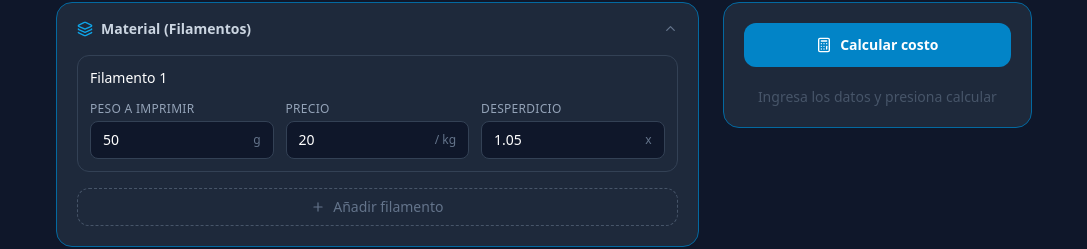
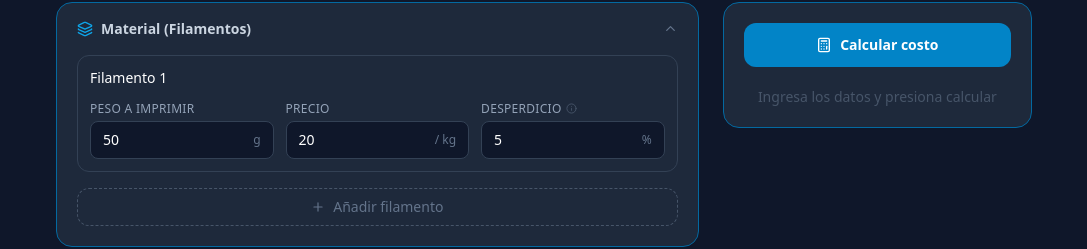
Before and after one commit to Darkvus/3d-print-calculator, a React (Vite) app: page / in a window 1280 px wide. Shown: the part 102-351 px from the top of the page, without its empty margins (96-1183 px from the left). Built offline with nearby package versions, Linux system fonts and the light colour scheme.

Commit message:
fix: waste factor input as percentage with tooltip, fix wrong calculation

```diff
--- a/src/components/calculator/MaterialSection.tsx
+++ b/src/components/calculator/MaterialSection.tsx
@@ -54,11 +54,12 @@ export function MaterialSection() {
               />
               <InputField
                 label="Desperdicio"
-                value={f.wasteFactor}
-                unit="x"
-                min={1}
-                step={0.01}
-                onChange={(v) => updateFilament(f.id, { wasteFactor: v })}
+                value={Math.round((f.wasteFactor - 1) * 100)}
+                unit="%"
+                min={0}
+                step={1}
+                tooltip="Porcentaje de filamento extra que se pierde por purgas, soportes o fallos. Ej: 10 = 10% más de material del estimado."
+                onChange={(v) => updateFilament(f.id, { wasteFactor: 1 + v / 100 })}
               />
             </div>
           </div>
--- a/src/components/ui/InputField.tsx
+++ b/src/components/ui/InputField.tsx
@@ -1,4 +1,5 @@
 import { useState, useEffect } from 'react'
+import { Info } from 'lucide-react'
 
 interface InputFieldProps {
   label: string
@@ -6,10 +7,11 @@ interface InputFieldProps {
   unit?: string
   min?: number
   step?: number
+  tooltip?: string
   onChange: (value: number) => void
 }
 
-export function InputField({ label, value, unit, min = 0, step = 0.01, onChange }: InputFieldProps) {
+export function InputField({ label, value, unit, min = 0, step = 0.01, tooltip, onChange }: InputFieldProps) {
   const [display, setDisplay] = useState(String(value))
 
   // Sync when value changes externally (e.g. unit toggle)
@@ -35,7 +37,18 @@ export function InputField({ label, value, unit, min = 0, step = 0.01, onChange
 
   return (
     <div className="flex flex-col gap-1">
-      <label className="text-xs font-medium text-slate-400 uppercase tracking-wide">{label}</label>
+      <div className="flex items-center gap-1">
+        <label className="text-xs font-medium text-slate-400 uppercase tracking-wide">{label}</label>
+        {tooltip && (
+          <div className="relative group">
+            <Info size={11} className="text-slate-600 cursor-help" />
+            <div className="absolute bottom-full left-1/2 -translate-x-1/2 mb-1.5 w-48 bg-slate-800 border border-slate-700 text-slate-300 text-xs rounded-lg px-2.5 py-1.5 hidden group-hover:block z-10 pointer-events-none shadow-lg">
+              {tooltip}
+              <div className="absolute top-full left-1/2 -translate-x-1/2 border-4 border-transparent border-t-slate-700" />
+            </div>
+          </div>
+        )}
+      </div>
       <div className="flex items-center gap-2 bg-surface rounded-lg px-3 py-2 border border-slate-700 focus-within:border-brand-500 transition-colors">
         <input
           type="number"
```
